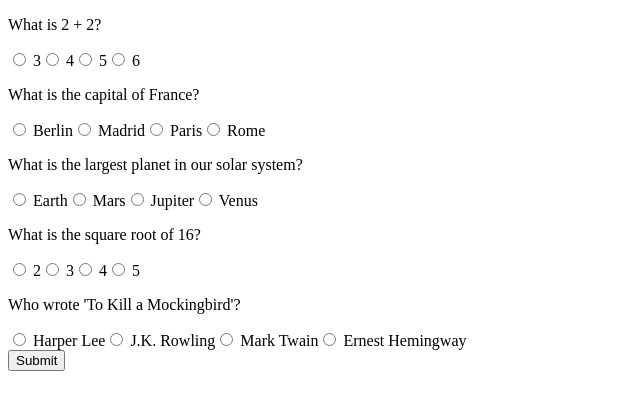
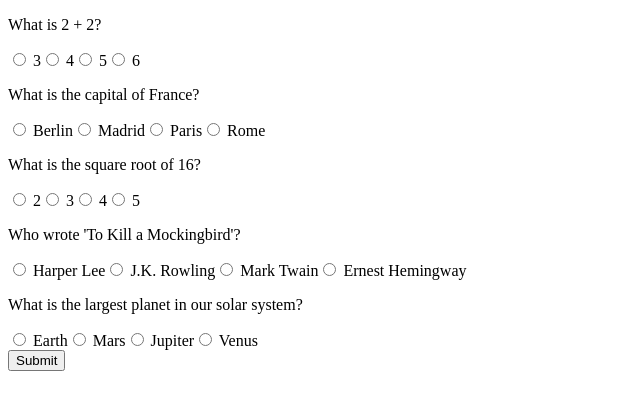
Before and after one commit to acciojob/quiz-with-session-9381741733, a website: page main.html in a window 1280 px wide. Shown: the whole page, without its empty margins (0-640 px from the left). Drawn offline with Linux system fonts and the light colour scheme.

Commit message:
created a submission

```diff
--- a/main.html
+++ b/main.html
@@ -20,9 +20,6 @@
                 { question: "What is the largest planet in our solar system?", options: ["Earth", "Mars", "Jupiter", "Venus"], answer: "Jupiter" }
             ];
 
-            // Ensure questions render in a consistent order
-            questions = questions.sort((a, b) => a.question.localeCompare(b.question));
-
             const questionContainer = document.getElementById("questions");
             const submitButton = document.getElementById("submit");
             const scoreDisplay = document.getElementById("score");
@@ -39,7 +36,8 @@
                     });
                     questionContainer.appendChild(questionDiv);
                 });
-                loadProgress();
+
+                setTimeout(loadProgress, 50);
             }
 
             function saveProgress() {
@@ -50,12 +48,13 @@
                         progress[`question${index}`] = selectedOption.value;
                     }
                 });
-                console.log("Saved Progress:", progress); // Debugging
                 sessionStorage.setItem("progress", JSON.stringify(progress));
+                console.log("Saved Progress:", sessionStorage.getItem("progress"));
             }
 
             function loadProgress() {
                 const savedProgress = JSON.parse(sessionStorage.getItem("progress"));
+                console.log("Loaded Progress:", savedProgress);
                 if (savedProgress) {
                     Object.keys(savedProgress).forEach(key => {
                         const radioButton = document.querySelector(`input[name="${key}"][value="${savedProgress[key]}"]`);
@@ -74,6 +73,7 @@
                 });
                 localStorage.setItem("score", score);
                 scoreDisplay.textContent = `Your score is ${score} out of ${questions.length}.`;
+                console.log("Stored Score:", localStorage.getItem("score"));
             }
 
             questionContainer.addEventListener("change", saveProgress);
@@ -81,10 +81,9 @@
 
             loadQuiz();
 
-            // Load score if previously saved
             const savedScore = localStorage.getItem("score");
             if (savedScore !== null) {
-                scoreDisplay.textContent = `Your score is ${savedScore} out of ${questions.length}.`;
+                scoreDisplay.textContent = `Your last score was ${savedScore} out of ${questions.length}.`;
             }
         });
     </script>
```
